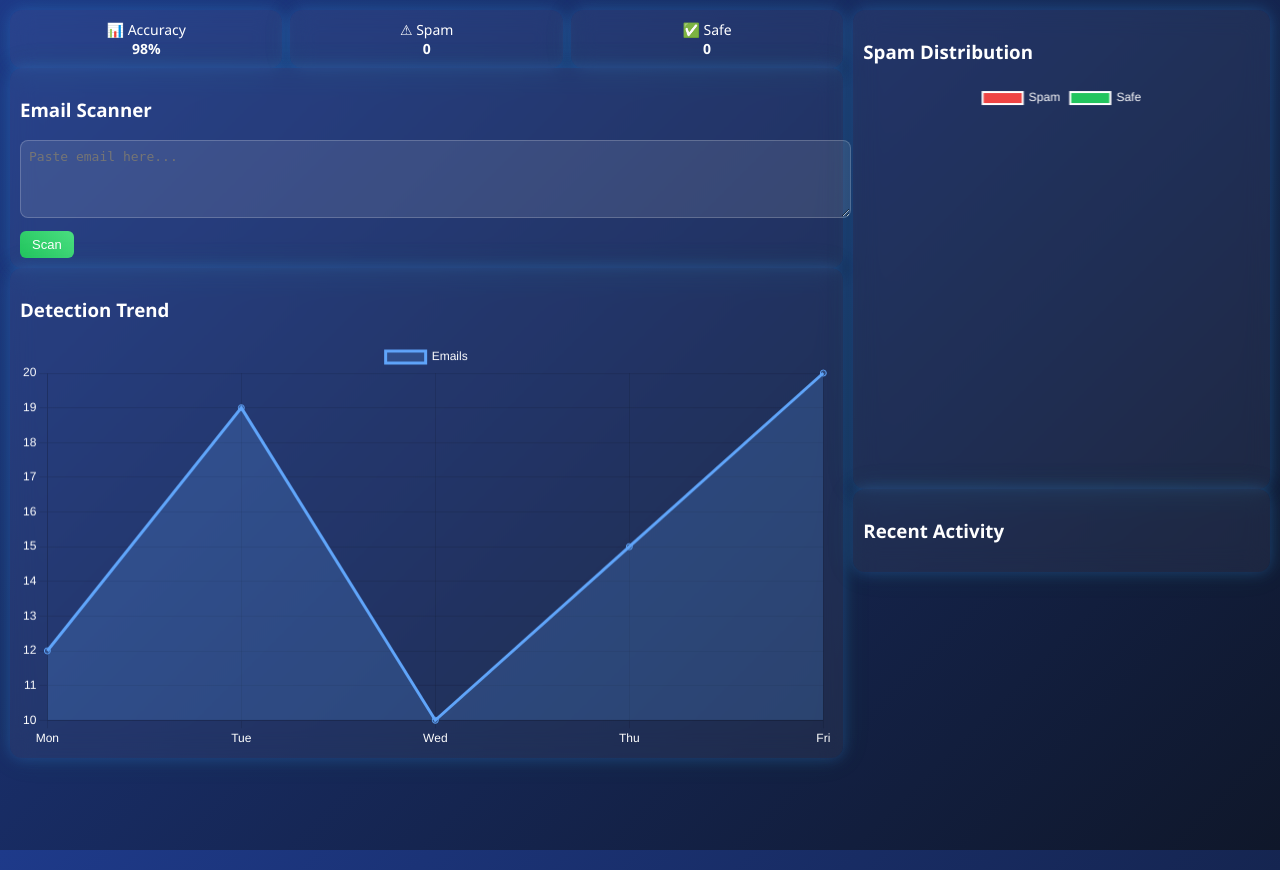
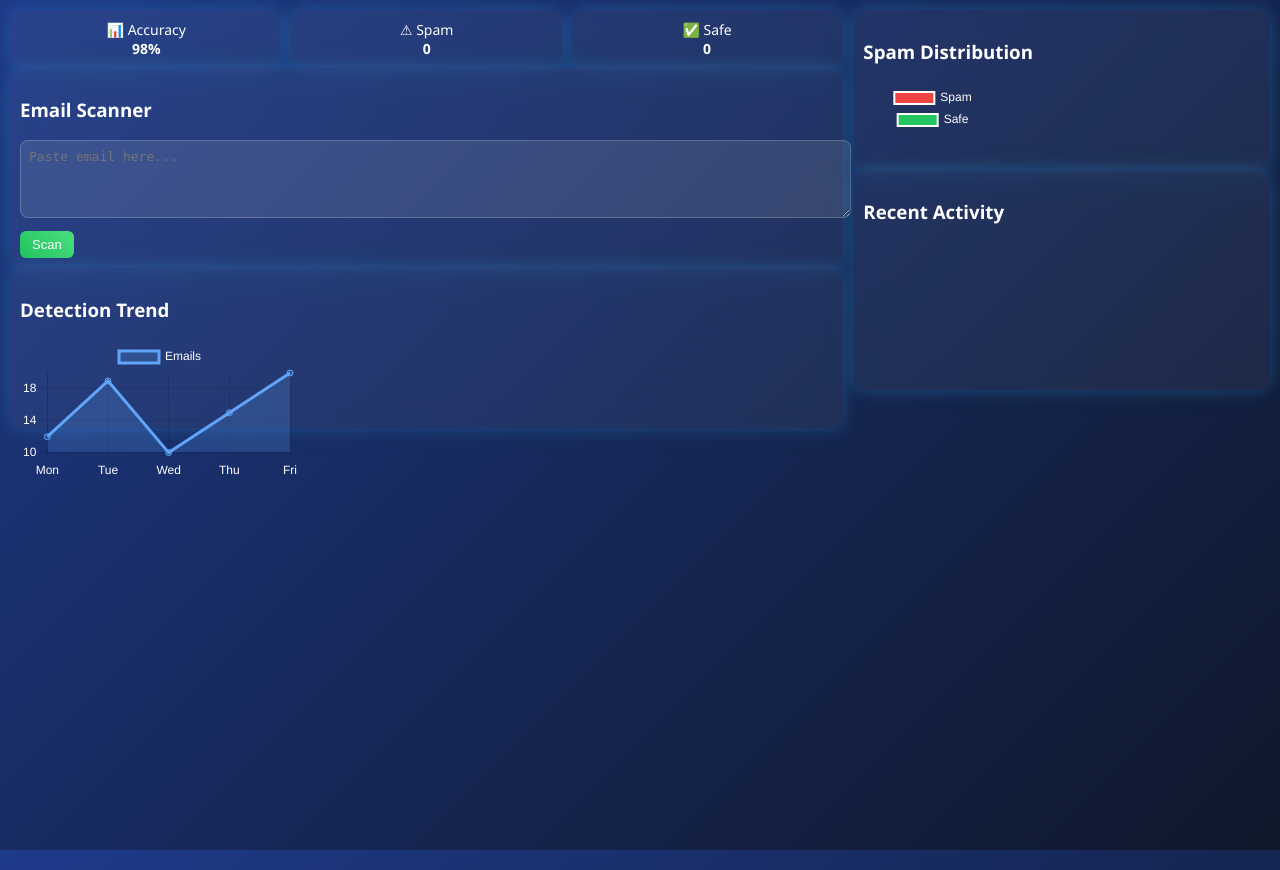
Before and after one commit to Shekhar112006/Email-Spam-detector, a Flask app: page / in a window 1280 px wide. Shown: the part 50-920 px from the top of the page. Run offline with Flask 3, Linux system fonts and the light colour scheme; parts of the project's set-up code (start-up, migrations or seed data) failed here and were passed over.

Commit message:
index.html updates 1.0

```diff
--- a/templates/index.html
+++ b/templates/index.html
@@ -10,13 +10,12 @@ body {
     font-family: 'Segoe UI', sans-serif;
     background: linear-gradient(135deg, #1e3a8a, #0f172a);
     color: white;
-
     display: flex;
     justify-content: center;
     align-items: center;
 }
 
-/* FIXED DASHBOARD SIZE */
+/* FIXED SIZE */
 .wrapper {
     width: 1600px;
     height: 900px;
@@ -70,11 +69,6 @@ body {
     box-shadow:
         0 0 15px rgba(59,130,246,0.3),
         0 0 30px rgba(34,197,94,0.1);
-    transition: 0.3s;
-}
-
-.card:hover {
-    transform: translateY(-2px);
 }
 
 /* KPI */
@@ -113,9 +107,20 @@ button {
     font-size: 13px;
 }
 
-/* CHART */
+/* SMALLER CHART */
 .chart {
-    height: 150px;
+    height: 80px;
+}
+
+/* CONTROL CARD HEIGHT */
+.chart-card {
+    height: 140px;
+}
+
+/* HISTORY FIT */
+.history-card {
+    height: 200px;
+    overflow-y: auto;
 }
 
 /* COLORS */
@@ -149,15 +154,9 @@ td {
 
     <!-- KPI -->
     <div class="kpi">
-        <div class="card">
-            📊 Accuracy<br><b>98%</b>
-        </div>
-        <div class="card">
-            ⚠ Spam<br><b>{{ spam_count }}</b>
-        </div>
-        <div class="card">
-            ✅ Safe<br><b>{{ ham_count }}</b>
-        </div>
+        <div class="card">📊 Accuracy<br><b>98%</b></div>
+        <div class="card">⚠ Spam<br><b>{{ spam_count }}</b></div>
+        <div class="card">✅ Safe<br><b>{{ ham_count }}</b></div>
     </div>
 
     <!-- SCANNER -->
@@ -177,7 +176,7 @@ td {
     </div>
 
     <!-- LINE CHART -->
-    <div class="card">
+    <div class="card chart-card">
         <h3>Detection Trend</h3>
         <canvas id="lineChart" class="chart"></canvas>
     </div>
@@ -188,7 +187,7 @@ td {
 <div>
 
     <!-- PIE -->
-    <div class="card">
+    <div class="card chart-card">
         <h3>Spam Distribution</h3>
 
         <div id="data"
@@ -200,7 +199,7 @@ td {
     </div>
 
     <!-- HISTORY -->
-    <div class="card">
+    <div class="card history-card">
         <h3>Recent Activity</h3>
         <table>
             {% for item in history %}
@@ -220,12 +219,12 @@ td {
 </div>
 
 <script>
-// GET DATA
+// DATA
 const dataDiv = document.getElementById("data");
 let spam = parseInt(dataDiv.getAttribute("data-spam")) || 0;
 let ham = parseInt(dataDiv.getAttribute("data-ham")) || 0;
 
-// PIE CHART
+// PIE
 new Chart(document.getElementById("pieChart"), {
     type: "doughnut",
     data: {
@@ -237,14 +236,12 @@ new Chart(document.getElementById("pieChart"), {
     },
     options: {
         plugins: {
-            legend: {
-                labels: { color: "white" }
-            }
+            legend: { labels: { color: "white" } }
         }
     }
 });
 
-// LINE CHART
+// LINE
 new Chart(document.getElementById("lineChart"), {
     type: "line",
     data: {
```
